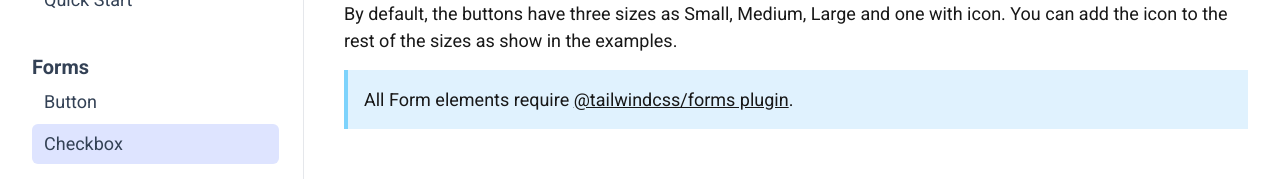
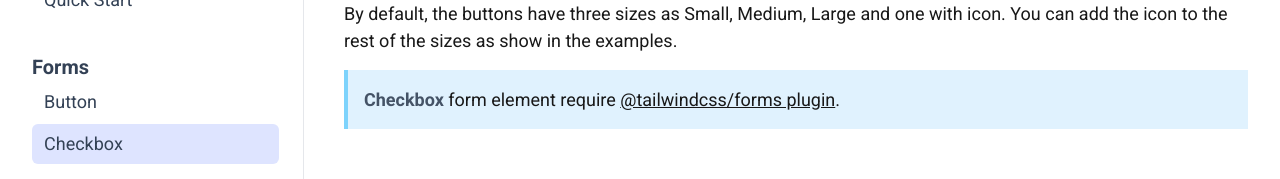
Before and after one commit to sg1asgard/vuefoxtail, a Vue app: page /docs/components/forms/checkbox in a window 1280 px wide. Shown: the part 184-363 px from the top of the page. Built offline with nearby package versions, Linux system fonts and the light colour scheme; what @highlightjs/vue-plugin would draw is missing.

Commit message:
checkbox updates

```diff
--- a/src/components/presentation/alerts/AlertWrapper.vue
+++ b/src/components/presentation/alerts/AlertWrapper.vue
@@ -20,7 +20,15 @@ const alertClasses = computed(() => {
 </script>
 
 <template>
-  <p :class="`p-4 border-s-4 ${alertClasses}`">
+  <p :class="`persentation-alert p-4 border-s-4 ${alertClasses}`">
     <slot></slot>
   </p>
 </template>
+
+<style lang="css">
+.persentation-alert {
+  strong {
+    @apply text-slate-700/90 !important;
+  }
+}
+</style>
--- a/src/components/vuefoxtail/forms/buttons/CheckboxVFX.vue
+++ b/src/components/vuefoxtail/forms/buttons/CheckboxVFX.vue
@@ -90,7 +90,7 @@ const checkboxV1_large = ref(
 
       <div class="mt-4">
         <AlertWrapper variant="info">
-          All Form elements require
+          <strong>Checkbox</strong> form element require
           <a href="https://github.com/tailwindlabs/tailwindcss-forms" target="_blank"
             >@tailwindcss/forms plugin</a
           >.
```
